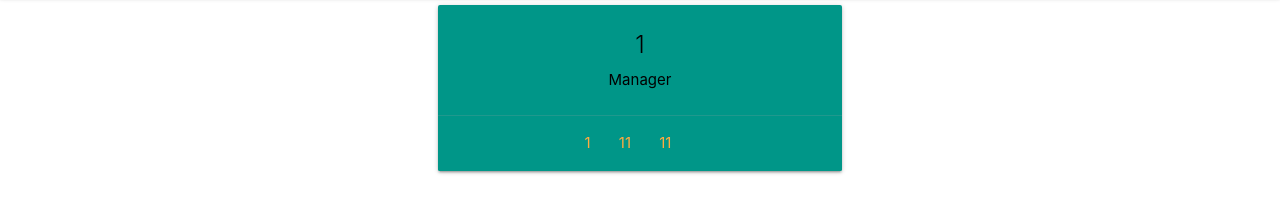
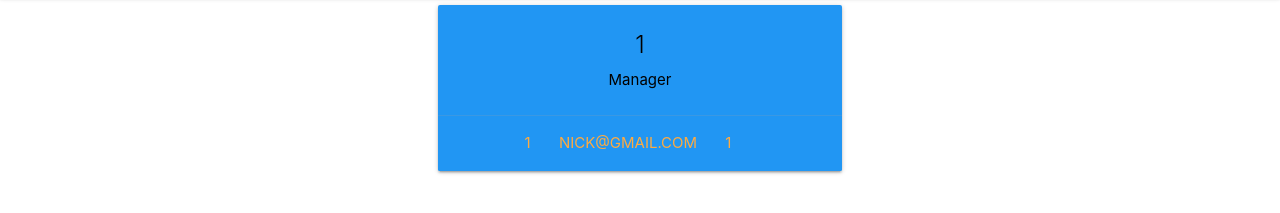
Before and after one commit to ncclymer/10-team-profile-generator, a website: page home/roster.html in a window 1280 px wide. Shown: the part 67-280 px from the top of the page. Drawn offline with nearby package versions, Linux system fonts and the light colour scheme.

Commit message:
added mailto and github open window functionality

```diff
--- a/home/roster.html
+++ b/home/roster.html
@@ -21,15 +21,15 @@
 
     <div class="row center-align">
     <div class="col s12 m4 offset-m4">
-        <div class="card teal center-align">
+        <div class="card blue center-align">
             <div class="card-content black-text">
                 <span class="card-title">1</span>
                 <p>Manager</p>
             </div>
             <div class="card-action">
                 <a href="#">1</a>
-                <a href="#">11</a>
-                <a href="#">11</a>
+                <a href="mailto:nick@gmail.com">nick@gmail.com</a>
+                <a href="#">1</a>
             </div>
         </div>
     </div>
--- a/index.js
+++ b/index.js
@@ -173,7 +173,7 @@ employee.forEach((obj) => {
             </div>
             <div class="card-action">
                 <a href="#">${obj.getId()}</a>
-                <a href="#">${obj.getEmail()}</a>
+                <a href="mailto:${obj.getEmail()}">${obj.getEmail()}</a>
                 <a href="#">${obj.getOfficeNumber()}</a>
             </div>
         </div>
@@ -199,7 +199,7 @@ return `
   <div class="card-action">
     <a href="#">${obj.getId()}</a>
     <a href="#">${obj.getEmail()}</a>
-    <a href="#">${obj.getGitHub()}</a>
+    <a href="https://www.github.com/${obj.getGitHub()}" target="_blank">${obj.getGitHub()}</a>
   </div>
 </div>
 </div>
```
